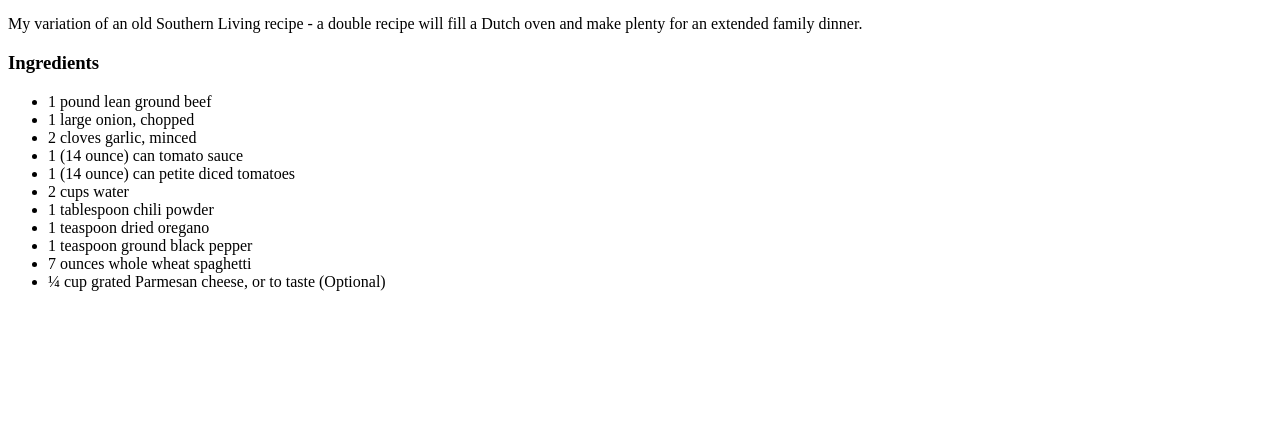
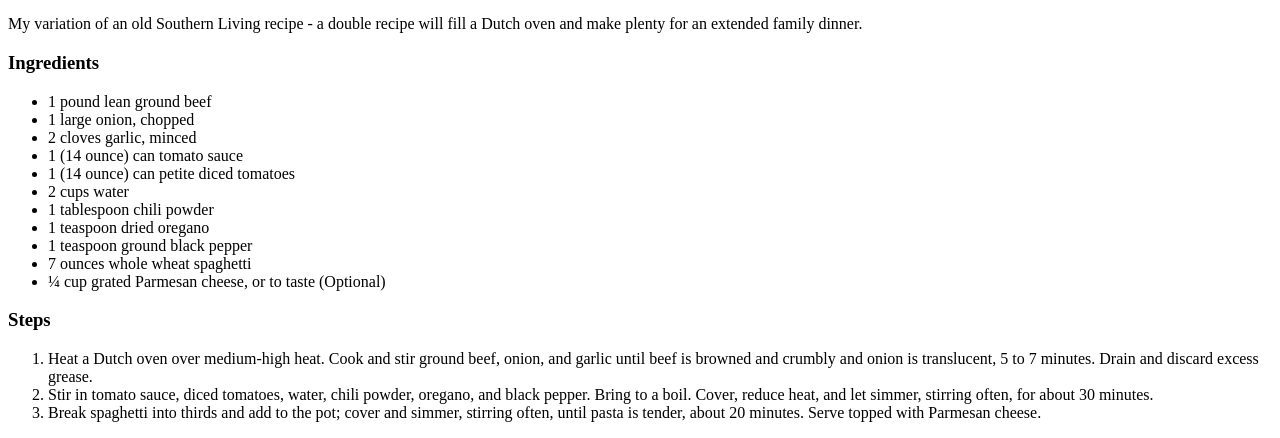
Before and after one commit to sam1rC/odin-recipes, a plain HTML site: page recipes/onepotspaghetti.html in a window 1280 px wide. Shown: the part 428-866 px from the top of the page. Before the commit the page ends 800 px from the top, so only its background shows below. Drawn offline with Linux system fonts and the light colour scheme.

Commit message:
add steps on spaghetti

```diff
--- a/recipes/onepotspaghetti.html
+++ b/recipes/onepotspaghetti.html
@@ -25,5 +25,14 @@
         <li>7 ounces whole wheat spaghetti</li>
         <li>¼ cup grated Parmesan cheese, or to taste (Optional)</li>
     </ul>
+    <h3>Steps</h3>
+    <ol>
+        <li>Heat a Dutch oven over medium-high heat. Cook and stir ground beef, onion, and garlic until beef is browned and crumbly and onion is translucent,
+            5 to 7 minutes. Drain and discard excess grease.</li>
+        <li>Stir in tomato sauce, diced tomatoes, water, chili powder, oregano, and black pepper. Bring to a boil. Cover,
+            reduce heat, and let simmer, stirring often, for about 30 minutes.</li>
+        <li>Break spaghetti into thirds and add to the pot; cover and simmer, stirring often,
+            until pasta is tender, about 20 minutes. Serve topped with Parmesan cheese.</li>
+    </ol>
 </body>
 </html>
```
